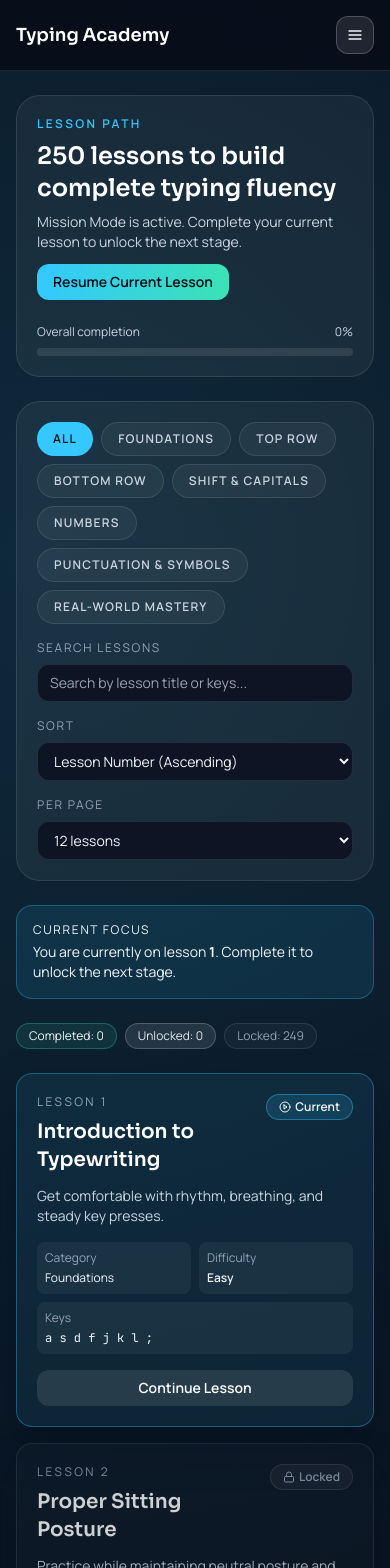
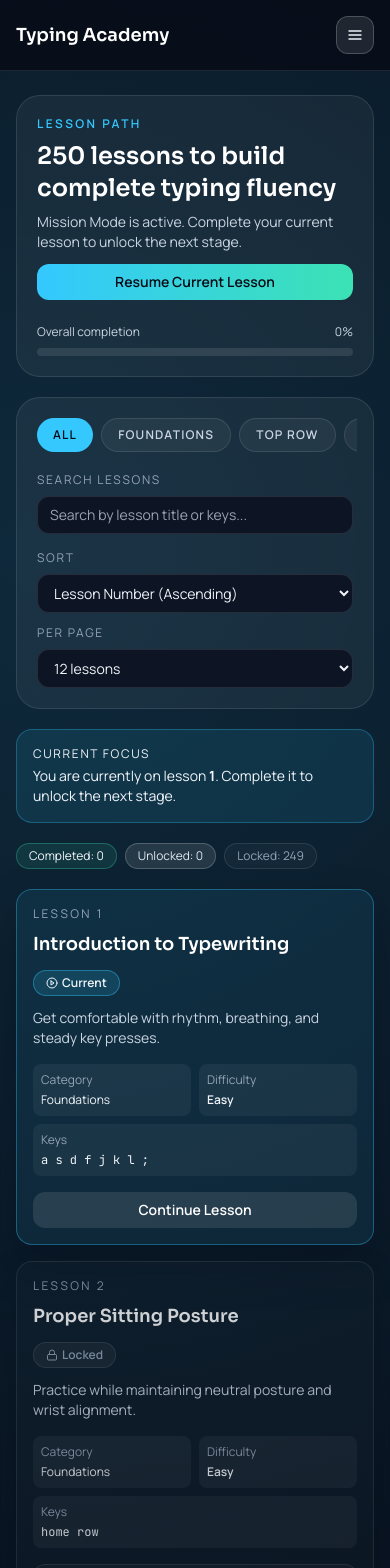
Before and after one commit to Arbab-ofc/Typing-Academy, a React (Vite) app: page /lessons in a window 390 px wide. Shown: the top 1568 px of the page. Built offline with nearby package versions, Linux system fonts and the light colour scheme.

Commit message:
Improve lessons page responsiveness for mobile and tablet layouts

```diff
--- a/src/components/lessons/CategoryFilterChips.jsx
+++ b/src/components/lessons/CategoryFilterChips.jsx
@@ -1,11 +1,14 @@
 export default function CategoryFilterChips({ categories, activeCategory, onChange }) {
   return (
-    <div className="flex flex-wrap gap-2">
+    <div className="-mx-1 overflow-x-auto px-1 pb-1 sm:overflow-visible sm:px-0 sm:pb-0">
+      <div className="flex min-w-max gap-2 sm:min-w-0 sm:flex-wrap">
         <button
           type="button"
           onClick={() => onChange('All')}
-        className={`rounded-full px-4 py-2 text-xs font-semibold uppercase tracking-[0.1em] transition ${
-          activeCategory === 'All' ? 'bg-ocean-500 text-ink-950' : 'border border-white/10 bg-white/5 text-slate-300 hover:bg-white/10'
+          className={`shrink-0 rounded-full px-4 py-2 text-xs font-semibold uppercase tracking-[0.1em] transition ${
+            activeCategory === 'All'
+              ? 'bg-ocean-500 text-ink-950'
+              : 'border border-white/10 bg-white/5 text-slate-300 hover:bg-white/10'
           }`}
         >
           All
@@ -15,7 +18,7 @@ export default function CategoryFilterChips({ categories, activeCategory, onChan
             key={category}
             type="button"
             onClick={() => onChange(category)}
-          className={`rounded-full px-4 py-2 text-xs font-semibold uppercase tracking-[0.1em] transition ${
+            className={`shrink-0 rounded-full px-4 py-2 text-xs font-semibold uppercase tracking-[0.1em] transition ${
               activeCategory === category
                 ? 'bg-ocean-500 text-ink-950'
                 : 'border border-white/10 bg-white/5 text-slate-300 hover:bg-white/10'
@@ -25,5 +28,6 @@ export default function CategoryFilterChips({ categories, activeCategory, onChan
           </button>
         ))}
       </div>
+    </div>
   );
 }
--- a/src/components/lessons/LessonCard.jsx
+++ b/src/components/lessons/LessonCard.jsx
@@ -14,7 +14,7 @@ export default function LessonCard({ lesson, status }) {
 
   return (
     <article
-      className={`group rounded-2xl border p-5 shadow-panel transition ${
+      className={`group rounded-2xl border p-4 shadow-panel transition sm:p-5 ${
         isLocked
           ? 'border-white/10 bg-white/[0.02] opacity-80'
           : status === 'completed'
@@ -24,10 +24,10 @@ export default function LessonCard({ lesson, status }) {
               : 'border-white/10 bg-white/5 hover:-translate-y-1 hover:bg-white/[0.08]'
       }`}
     >
-      <div className="flex items-start justify-between gap-3">
-        <div>
+      <div className="flex flex-col gap-3 sm:flex-row sm:items-start sm:justify-between">
+        <div className="min-w-0">
           <p className="text-xs uppercase tracking-[0.2em] text-slate-400">Lesson {lesson.id}</p>
-          <h3 className="mt-2 font-display text-xl font-semibold text-white">{lesson.title}</h3>
+          <h3 className="mt-2 line-clamp-2 font-display text-lg font-semibold text-white sm:text-xl">{lesson.title}</h3>
         </div>
         <LessonStatusBadge status={status} />
       </div>
@@ -45,7 +45,7 @@ export default function LessonCard({ lesson, status }) {
         </div>
         <div className="col-span-2 rounded-lg bg-white/5 p-2">
           <dt className="text-slate-400">Keys</dt>
-          <dd className="mt-1 font-mono text-slate-100">{lesson.keysPracticed}</dd>
+          <dd className="mt-1 break-words font-mono text-slate-100">{lesson.keysPracticed}</dd>
         </div>
       </dl>
 
--- a/src/components/lessons/LessonStatusBadge.jsx
+++ b/src/components/lessons/LessonStatusBadge.jsx
@@ -28,7 +28,7 @@ export default function LessonStatusBadge({ status }) {
   const Icon = meta.icon;
 
   return (
-    <span className={`inline-flex items-center gap-1 rounded-full border px-3 py-1 text-xs font-semibold ${meta.className}`}>
+    <span className={`inline-flex w-fit shrink-0 items-center gap-1 rounded-full border px-3 py-1 text-xs font-semibold ${meta.className}`}>
       <Icon size={12} />
       {meta.label}
     </span>
--- a/src/pages/LessonsPage.jsx
+++ b/src/pages/LessonsPage.jsx
@@ -66,7 +66,7 @@ export default function LessonsPage() {
   );
 
   return (
-    <div className="space-y-6 sm:space-y-8">
+    <div className="space-y-5 sm:space-y-7">
       <section className="rounded-3xl border border-white/10 bg-white/5 p-5 sm:p-6">
         <SectionHeader
           eyebrow="Lesson Path"
@@ -79,7 +79,7 @@ export default function LessonsPage() {
           rightSlot={
             <Link
               to={`/lessons/${progress.currentLesson}`}
-              className="inline-flex rounded-xl bg-gradient-to-r from-ocean-500 to-mint-500 px-4 py-2 text-sm font-semibold text-ink-950"
+              className="inline-flex w-full justify-center rounded-xl bg-gradient-to-r from-ocean-500 to-mint-500 px-4 py-2 text-sm font-semibold text-ink-950 sm:w-auto"
             >
               Resume Current Lesson
             </Link>
@@ -94,7 +94,8 @@ export default function LessonsPage() {
           <CategoryFilterChips categories={LESSON_CATEGORIES} activeCategory={activeCategory} onChange={setActiveCategory} />
           <LessonSearch query={query} onChange={setQuery} />
         </div>
-        <div className="mt-4 max-w-xs">
+        <div className="mt-4 grid gap-3 sm:grid-cols-2">
+          <div>
             <label className="block text-xs uppercase tracking-[0.14em] text-slate-400">Sort</label>
             <select
               value={sortBy}
@@ -106,7 +107,7 @@ export default function LessonsPage() {
               <option value="difficulty">Difficulty</option>
             </select>
           </div>
-        <div className="mt-4 max-w-xs">
+          <div>
             <label className="block text-xs uppercase tracking-[0.14em] text-slate-400">Per Page</label>
             <select
               value={pageSize}
@@ -118,6 +119,7 @@ export default function LessonsPage() {
               <option value={15}>15 lessons</option>
               <option value={18}>18 lessons</option>
             </select>
+          </div>
         </div>
       </section>
 
@@ -156,18 +158,18 @@ export default function LessonsPage() {
 
       {displayedLessons.length ? (
         <section className="rounded-2xl border border-white/10 bg-white/[0.03] p-4">
-          <div className="flex flex-wrap items-center justify-between gap-3">
+          <div className="flex flex-col gap-1 sm:flex-row sm:items-center sm:justify-between">
             <p className="text-sm text-slate-300">
               Page <span className="font-semibold text-white">{currentPage}</span> of{' '}
               <span className="font-semibold text-white">{totalPages}</span>
             </p>
-            <p className="text-xs uppercase tracking-[0.12em] text-slate-400">
+            <p className="text-xs text-slate-400 sm:text-xs sm:uppercase sm:tracking-[0.12em]">
               Showing {Math.min((currentPage - 1) * pageSize + 1, displayedLessons.length)}-
               {Math.min(currentPage * pageSize, displayedLessons.length)} of {displayedLessons.length}
             </p>
           </div>
 
-          <div className="mt-4 flex flex-wrap gap-2">
+          <div className="mt-4 grid grid-cols-2 gap-2 sm:flex sm:flex-wrap">
             <button
               type="button"
               onClick={() => setCurrentPage(1)}
```
Lines whose indentation alone changed are shown as unchanged.
